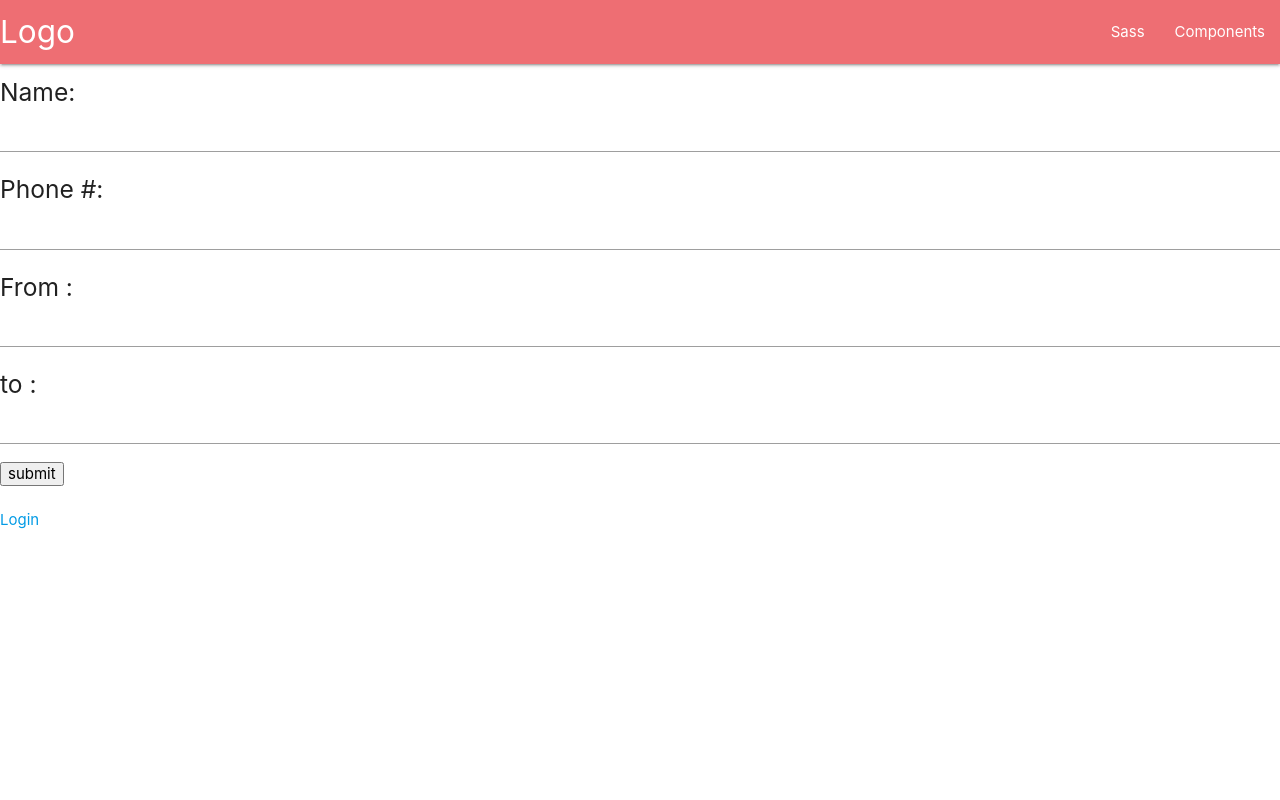
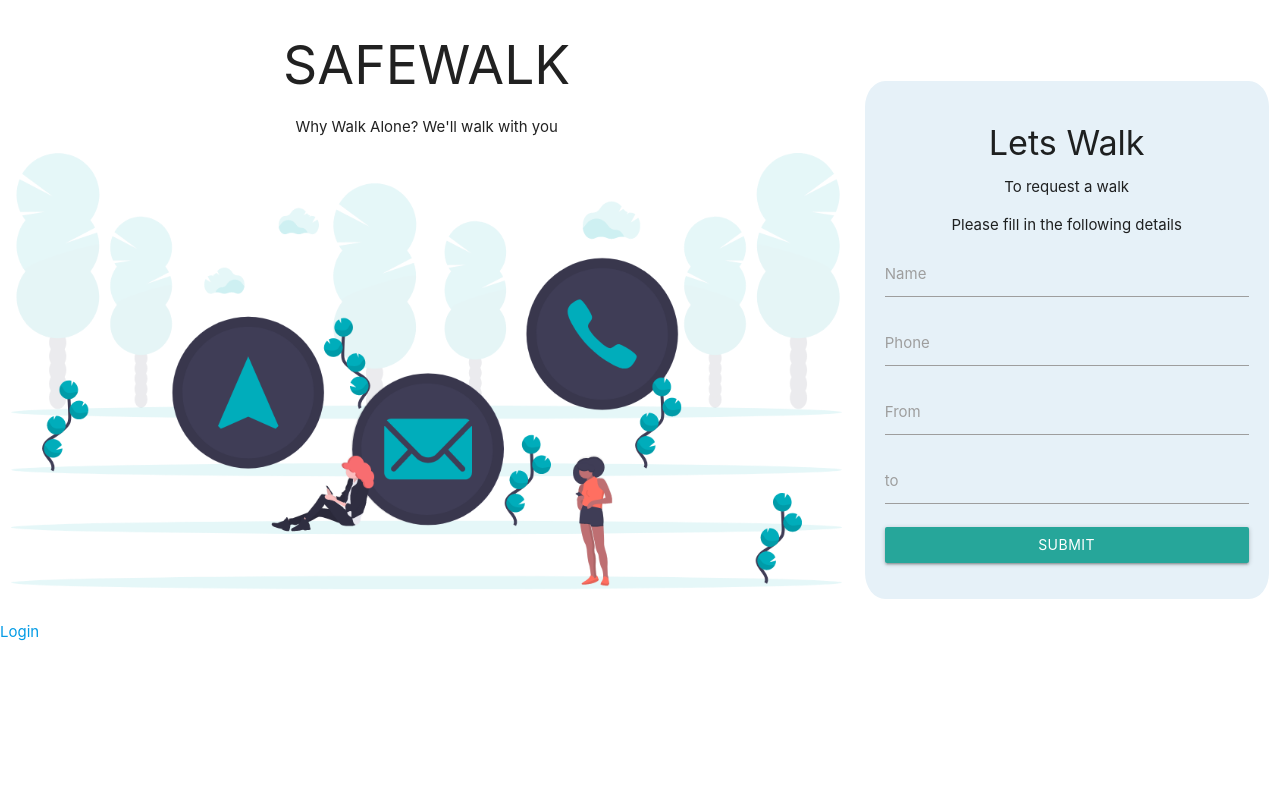
Before and after one commit to Hasanalghanim/safe, a Django app: page / in a window 1280 px wide. Run offline with Django 3.2, Linux system fonts and the light colour scheme.

Commit message:
Landing page done
Landing page done. logout button bug

```diff
--- a/safe/main/forms.py
+++ b/safe/main/forms.py
@@ -8,5 +8,15 @@
         model = walkrequest
         fields = '__all__'
 
+    completed = forms.BooleanField(required=False)
 
-    completed = forms.BooleanField(required=False)
+    name = forms.CharField(widget=forms.TextInput(
+        attrs={'class': 'validate'}))
+    phone = forms.IntegerField(widget=forms.TextInput(
+        attrs={'class': 'validate'}))
+    fromlocation = forms.CharField(widget=forms.TextInput(
+        attrs={'class': 'validate'}))
+    tolocation = forms.CharField(widget=forms.TextInput(
+        attrs={'class': 'validate'}))
+    timerecived = forms.DateTimeField(widget=forms.TextInput(
+        attrs={'class': 'validate'}))
--- /dev/null
+++ b/safe/main/static/styles.css
@@ -0,0 +1,24 @@
+body,
+html {
+  height: 100%;
+}
+
+.bg {
+  background: url("group11.png");
+  background-repeat: no-repeat;
+  background-size: auto;
+}
+
+.main-form {
+  margin-top: 20%;
+  padding: 5%;
+  background-color: #e6f1f8;
+  border-radius: 5%;
+}
+
+.submit-btn {
+  width: 100%;
+  border-radius: 100px;
+  background-color: red;
+  color: green;
+}
--- a/safe/main/templates/main/base.html
+++ b/safe/main/templates/main/base.html
@@ -5,6 +5,13 @@
     <link
       href="https://fonts.googleapis.com/icon?family=Material+Icons"
       rel="stylesheet"
+    />
+
+    <link
+      type="text/css"
+      rel="stylesheet"
+      href="{% static 'styles.css' %}"
+      media="screen,projection"
     />
 
     <link
@@ -18,16 +25,22 @@
   </head>
 
   <body>
-    <nav>
-      <div class="nav-wrapper">
-        <a href="{% url 'home' %}" class="brand-logo">Logo</a>
+    {% if user.is_authenticated %}
+    <nav style="background-color: white">
+      <div class="nav-wrapper container">
+        <a href="{% url 'home' %}" style="color: black" class="brand-logo"
+          >Safewalk</a
+        >
+
         <ul id="nav-mobile" class="right hide-on-med-and-down">
-          <li><a href="{% url 'login' %}">Sass</a></li>
-          <li><a href="{% url 'dashboard' %}">Components</a></li>
+          <li>
+            <a style="color: black" href="{% url 'dashboard' %}">Dashboard</a>
+          </li>
         </ul>
       </div>
     </nav>
-    <div>{% block content %} {% endblock content %}</div>
+    {% endif %}
+    <div class="">{% block content %} {% endblock content %}</div>
 
     <script src="https://ajax.googleapis.com/ajax/libs/jquery/3.4.1/jquery.min.js"></script>
     <script src="{% static '/main.js' %}"></script>
--- a/safe/main/templates/main/home.html
+++ b/safe/main/templates/main/home.html
@@ -1,15 +1,51 @@
 {% extends 'main/base.html'%} {% load static %} {% block content %}
 
-<form class="col s8" action="" method="POST">
-  {% csrf_token %}
+<div class="row">
+  <div class="col s12 m8 l8 center-align">
+    <h2 class="">SAFEWALK</h2>
+    <p>Why Walk Alone? We'll walk with you</p>
+    <img src="{% static 'people.png' %}" alt="" class="responsive-img" />
+  </div>
 
-  <h5 class="input-field col s6">Name: {{ form.name }}</h5>
-  <h5>Phone #: {{ form.phone }}</h5>
-  <h5>From : {{ form.fromlocation }}</h5>
-  <h5>to : {{ form.tolocation }}</h5>
+  <div class="col s12 m4 l4">
+    <div class="main-form">
+      <div class="form-words center-align">
+        <h4>Lets Walk</h4>
+        <p>To request a walk</p>
+        <p>Please fill in the following details</p>
+      </div>
 
-  <button type="submit" name="button" href="{% url 'home' %}">submit</button>
-</form>
+      <form class="input-field" method="POST">
+        {% csrf_token %}
+        <div class="input-field">
+          <label for="id_name">Name</label>
+          {{ form.name }}
+        </div>
+        <div class="input-field">
+          <label for="id_phone">Phone</label>
+          {{ form.phone }}
+        </div>
+        <div class="input-field">
+          <label for="id_fromlocation">From</label>
+          {{ form.fromlocation }}
+        </div>
+        <div class="input-field">
+          <label for="id_tolocation">to</label>
+          {{form.tolocation }}
+        </div>
+
+        <button
+          class="submit-btn waves-effect btn"
+          type="submit"
+          name="button"
+          href="{% url 'home' %}"
+        >
+          submit
+        </button>
+      </form>
+    </div>
+  </div>
+</div>
 
 <h4>{{ data }}</h4>
 
--- a/safe/main/views.py
+++ b/safe/main/views.py
@@ -2,8 +2,7 @@
 from django.shortcuts import render, redirect, get_object_or_404
 from main.forms import walkrequestform
 from main.models import walkrequest
-from django.utils import timezone
-
+from django.contrib.auth.decorators import login_required
 
 from django.contrib.auth.models import User
 from django.contrib.auth import login, logout, authenticate
@@ -30,6 +29,7 @@
         return render(request, 'main/home.html', {'form': form})
 
 
+@login_required(login_url='login')
 def dashboard(request):
     walk = walkrequest.objects.all()
     if request.is_ajax():
@@ -38,11 +38,13 @@
         return render(request, 'main/dashboard.html', {'walk': walk})
 
 
+@login_required(login_url='login')
 def done(request):
     walk = walkrequest.objects.filter(completed=True)
     return render(request, 'main/done.html', {'walk': walk})
 
 
+@login_required(login_url='login')
 def walkdetails(request, walkrequest_pk):
     walk = get_object_or_404(walkrequest, pk=walkrequest_pk)
     if request.method == "GET":
@@ -54,6 +56,7 @@
         return redirect('dashboard')
 
 
+@login_required(login_url='login')
 def walkcompleted(request, walkrequest_pk):
     walkrequest = get_object_or_404(walkrequest, pk=walkrequest_pk)
     if request.method == 'POST':
@@ -62,6 +65,7 @@
             return redirect('home')
 
 
+@login_required(login_url='login')
 def get(request):
     if request.is_ajax or request.method == "GET":
         walk = walkrequest.objects.filter(completed=False)
@@ -82,3 +86,12 @@
         else:
             login(request, user)
             return redirect('dashboard')
+
+
+login_required(login_url='login')
+
+
+def logoutuser(request):
+    if request == "POST":
+        logout(request)
+    return redirect(home)
--- a/safe/safe/urls.py
+++ b/safe/safe/urls.py
@@ -13,6 +13,7 @@
     1. Import the include() function: from django.urls import include, path
     2. Add a URL to urlpatterns:  path('blog/', include('blog.urls'))
 """
+
 from django.contrib import admin
 from django.urls import path
 from main import views
@@ -22,6 +23,7 @@
 
     path('', views.home, name='home'),
     path('loginuser/', views.loginuser, name='login'),
+    path('logoutuser/', views.logoutuser, name='logoutuser'),
     path('dashboard', views.dashboard, name='dashboard'),
     path('dashboard/get', views.get, name='get'),
 
```
Also changed, not shown: safe/db.sqlite3, safe/main/static/people.png (added), 2 other files.
